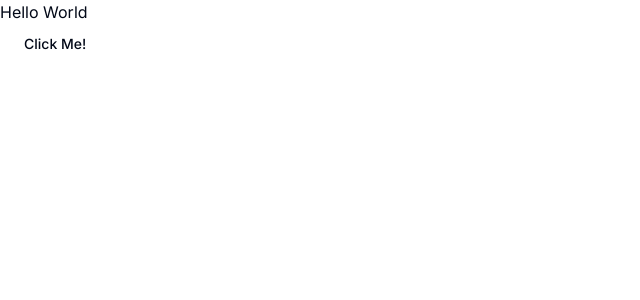
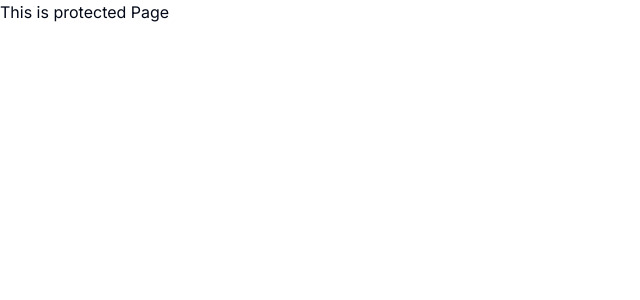
Before and after one commit to Hendrickhz/lms-app, a Next.js app: page / in a window 1280 px wide. Shown: the top 300 px of the page, without its empty margins (0-640 px from the left). Built offline with nearby package versions, Linux system fonts and the light colour scheme.

Commit message:
Folder structure setup finished

```diff
--- /dev/null
+++ b/app/(auth)/(routes)/sign-in/page.tsx
@@ -0,0 +1,9 @@
+import React from 'react'
+
+const SignInPage = () => {
+  return (
+    <div>This is unprotected Page</div>
+  )
+}
+
+export default SignInPage
--- /dev/null
+++ b/app/(dashboard)/(routes)/page.tsx
@@ -0,0 +1,9 @@
+import React from 'react'
+
+const Home = () => {
+  return (
+    <div>This is protected Page</div>
+  )
+}
+
+export default Home
--- a/app/page.tsx
+++ /dev/null
@@ -1,10 +0,0 @@
-import { Button } from "@/components/ui/button";
-
-export default function Home() {
-  return (
-  <div className="">
-    <p>Hello World</p>
-    <Button variant={'ghost'} className=" ml-2">Click Me!</Button>
-  </div>
-  )
-}
```
